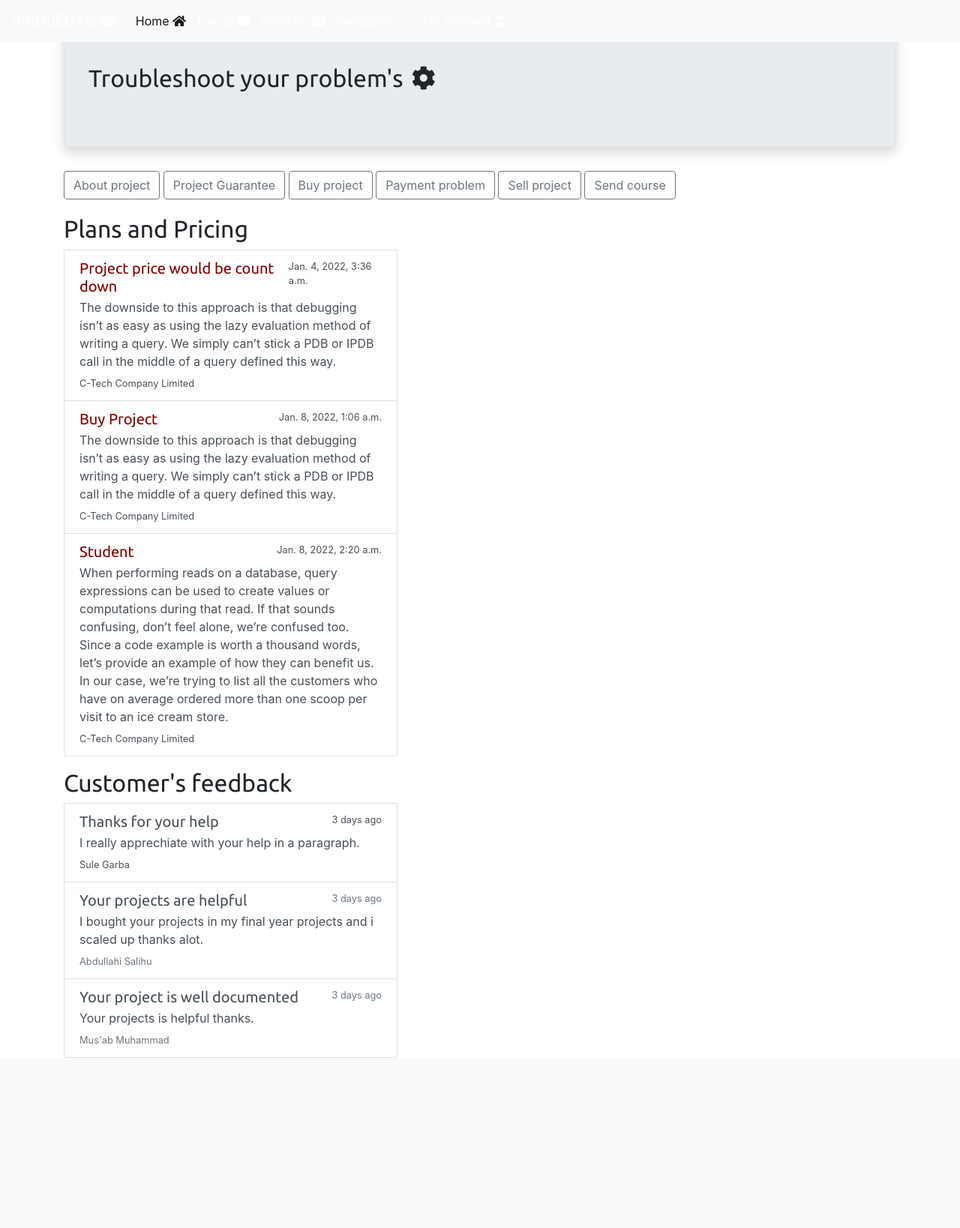
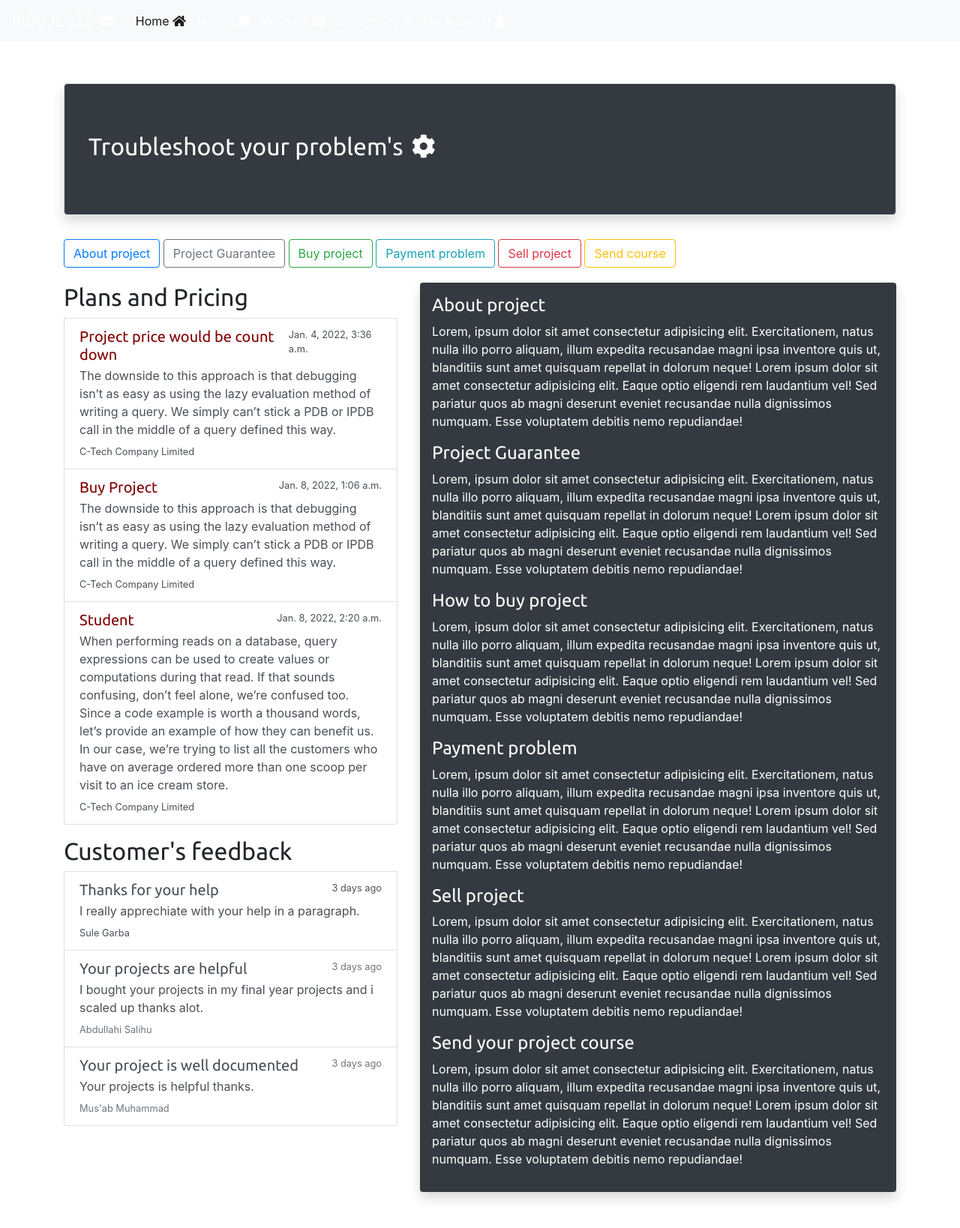
Before and after one commit to Belloyusuf/Iproject_site, a Django app: page /project/UserGuid_detail/ in a window 1280 px wide. Shown: the whole page at 75% size. Before the commit the page ends 1411 px from the top, so only its background shows below. Run offline with Django 3.2, Linux system fonts and the light colour scheme; data comes from the database, SQL or seed files in the repository; both versions use the stored data as it was after the commit; some libraries are stand-ins or nearby versions.

Commit message:
Everything works successfully

```diff
--- a/projectapp/models.py
+++ b/projectapp/models.py
@@ -48,9 +48,9 @@ class Project(models.Model):
 
 class Wishlist(models.Model):
     """ Customer wish list """
-    course = models.CharField(("Course name"), max_length=150)
+    course = models.CharField(("Course Name"), max_length=150)
     topic = models.CharField(("Project Topic"), max_length=50)
-    description = models.TextField()
+    description = models.TextField(('Project Description'))
     created = models.DateTimeField(auto_now=False, auto_now_add=True)
     school_name = models.CharField(("Name of your school"), max_length=100, blank=False, null=False)
 
--- a/projectapp/templates/project/guide.html
+++ b/projectapp/templates/project/guide.html
@@ -3,16 +3,16 @@
 
 {% block content %}
 <div class="container">
-    <div class="jumbotron border shadow" id="guide">
+    <div class="jumbotron border shadow" style="margin-top: 10%; background-color:#343A40; color:white;" >
         <h2>Troubleshoot your problem's <span> <i class="fas fa-cog fa-fw"></i></span></h2>
     </div>
 
-      <a class="btn btn-outline-secondary" href="#about">About project</a>
+      <a class="btn btn-outline-primary" href="#about">About project</a>
       <a class="btn btn-outline-secondary" href="#guarantee">Project Guarantee </a>
-      <a class="btn btn-outline-secondary" href="#buy-project">Buy project</a>
-      <a class="btn btn-outline-secondary" href="#payment">Payment problem</a>
-      <a class="btn btn-outline-secondary" href="#sell-project">Sell project</a>
-      <a class="btn btn-outline-secondary" href="#send-project">Send course</a>
+      <a class="btn btn-outline-success" href="#buy-project">Buy project</a>
+      <a class="btn btn-outline-info" href="#payment">Payment problem</a>
+      <a class="btn btn-outline-danger" href="#sell-project">Sell project</a>
+      <a class="btn btn-outline-warning" href="#send-project">Send course</a>
 
    <div class="row" style="margin-top: 20px;">
      <div class="col-sm-5">
@@ -61,6 +61,74 @@
         </a>
       </div>
      </div> <!-- End of recent action -->
+
+       <!-- User guid -->
+     <div class="col-sm-7">
+      <div class="shadow p-3 mb-5 bg-dark rounded" style="color: white;">
+        <div class="guide-content" >
+         <h4 id="about">About project</h4>
+         <p class="guide-style">Lorem, ipsum dolor sit amet consectetur adipisicing elit.
+             Exercitationem, natus nulla illo porro aliquam, illum expedita
+             recusandae magni ipsa inventore quis ut, blanditiis
+             sunt amet quisquam repellat in dolorum neque!
+             Lorem ipsum dolor sit amet consectetur adipisicing elit.
+              Eaque optio eligendi rem laudantium vel! Sed pariatur quos ab magni
+               deserunt eveniet recusandae nulla dignissimos numquam. Esse voluptatem
+               debitis nemo repudiandae!
+         </p>
+         <h4 id="guarantee">Project Guarantee</h4>
+         <p class="guide-style">Lorem, ipsum dolor sit amet consectetur adipisicing elit.
+             Exercitationem, natus nulla illo porro aliquam, illum expedita
+             recusandae magni ipsa inventore quis ut, blanditiis
+             sunt amet quisquam repellat in dolorum neque!
+             Lorem ipsum dolor sit amet consectetur adipisicing elit.
+              Eaque optio eligendi rem laudantium vel! Sed pariatur quos ab magni
+               deserunt eveniet recusandae nulla dignissimos numquam. Esse voluptatem
+               debitis nemo repudiandae!
+         </p>
+         <h4 id="buy-project">How to buy project</h4>
+         <p class="guide-style">Lorem, ipsum dolor sit amet consectetur adipisicing elit.
+             Exercitationem, natus nulla illo porro aliquam, illum expedita
+             recusandae magni ipsa inventore quis ut, blanditiis
+             sunt amet quisquam repellat in dolorum neque!
+             Lorem ipsum dolor sit amet consectetur adipisicing elit.
+              Eaque optio eligendi rem laudantium vel! Sed pariatur quos ab magni
+               deserunt eveniet recusandae nulla dignissimos numquam. Esse voluptatem
+               debitis nemo repudiandae!
+         </p>
+         <h4 id="payment">Payment problem</h4>
+         <p class="guide-style">Lorem, ipsum dolor sit amet consectetur adipisicing elit.
+             Exercitationem, natus nulla illo porro aliquam, illum expedita
+             recusandae magni ipsa inventore quis ut, blanditiis
+             sunt amet quisquam repellat in dolorum neque!
+             Lorem ipsum dolor sit amet consectetur adipisicing elit.
+              Eaque optio eligendi rem laudantium vel! Sed pariatur quos ab magni
+               deserunt eveniet recusandae nulla dignissimos numquam. Esse voluptatem
+               debitis nemo repudiandae!
+         </p>
+         <h4 id="sell-project">Sell project</h4>
+         <p class="guide-style">Lorem, ipsum dolor sit amet consectetur adipisicing elit.
+             Exercitationem, natus nulla illo porro aliquam, illum expedita
+             recusandae magni ipsa inventore quis ut, blanditiis
+             sunt amet quisquam repellat in dolorum neque!
+             Lorem ipsum dolor sit amet consectetur adipisicing elit.
+              Eaque optio eligendi rem laudantium vel! Sed pariatur quos ab magni
+               deserunt eveniet recusandae nulla dignissimos numquam. Esse voluptatem
+               debitis nemo repudiandae!
+         </p>
+         <h4 id="send-project">Send your project course</h4>
+         <p class="guide-style">Lorem, ipsum dolor sit amet consectetur adipisicing elit.
+             Exercitationem, natus nulla illo porro aliquam, illum expedita
+             recusandae magni ipsa inventore quis ut, blanditiis
+             sunt amet quisquam repellat in dolorum neque!
+             Lorem ipsum dolor sit amet consectetur adipisicing elit.
+              Eaque optio eligendi rem laudantium vel! Sed pariatur quos ab magni
+               deserunt eveniet recusandae nulla dignissimos numquam. Esse voluptatem
+               debitis nemo repudiandae!
+         </p>
+        </div>
+       </div> <!-- End of userguid -->
    </div>
+
 </div>
 {% endblock content %}
--- a/projectapp/views.py
+++ b/projectapp/views.py
@@ -45,13 +45,15 @@ def UserGuid_detail(request):
 
 
 def user_wishlist(request):
-    form = Customerform()
     if request.method=='POST':
         form = Customerform(request.POST)
         if form.is_valid():
             form.save()
+    else:
+        form = Customerform()
     context = {'form':form}
     return render(request,'project/wish.html', context)
+
 
 class PurchaseCreateView(CreateView):
     model = Purchase
```
Also changed, not shown: projectapp/admin.py (+4 -4 lines), projectapp/forms.py (+17 -2 lines), projectapp/templates/project/wish.html (+30 -1 lines), db.sqlite3.
